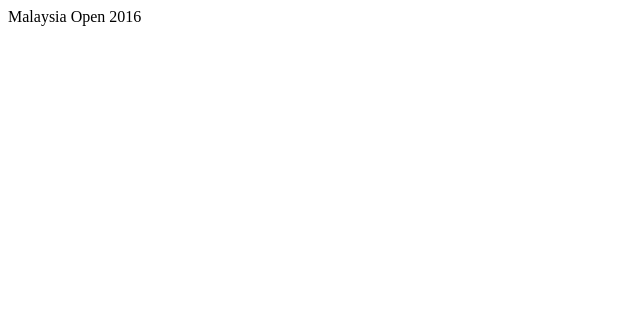
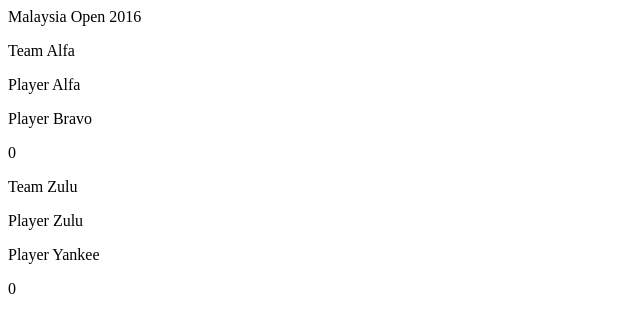
Before and after one commit to RobinOng/MySport, a plain HTML site: page Score.html in a window 1280 px wide. Shown: the whole page, without its empty margins (0-640 px from the left). Drawn offline with Linux system fonts and the light colour scheme.

Commit message:
Added teamName, teamPlayer, teamScore

```diff
--- a/Score.html
+++ b/Score.html
@@ -6,5 +6,25 @@
     </head>
     <body>
         <div class="tournamentName">Malaysia Open 2016</div>
+        <div class="team">
+            <p class="teamName" id="teamAlfa">Team Alfa</p>
+            <div class="player">
+                <p class="teamPlayer" id="playerAlfa">Player Alfa</p>
+                <p class="teamPlayer" id="playerBravo">Player Bravo</p>
+            </div>
+            <div class="score">
+                <p class="teamScore" id="scoreAlfa">0</p>
+            </div>
+        </div>
+        <div class="team">
+            <p class="teamName" id="teamZulu">Team Zulu</p>
+            <div class="player">
+                <p class="teamPlayer" id="playerZulu">Player Zulu</p>
+                <p class="teamPlayer" id="playerYankee">Player Yankee</p>
+            </div>
+            <div class="score">
+                <p class="teamScore" id="scoreZulu">0</p>
+            </div>
+        </div>
     </body>
 </html>
```
